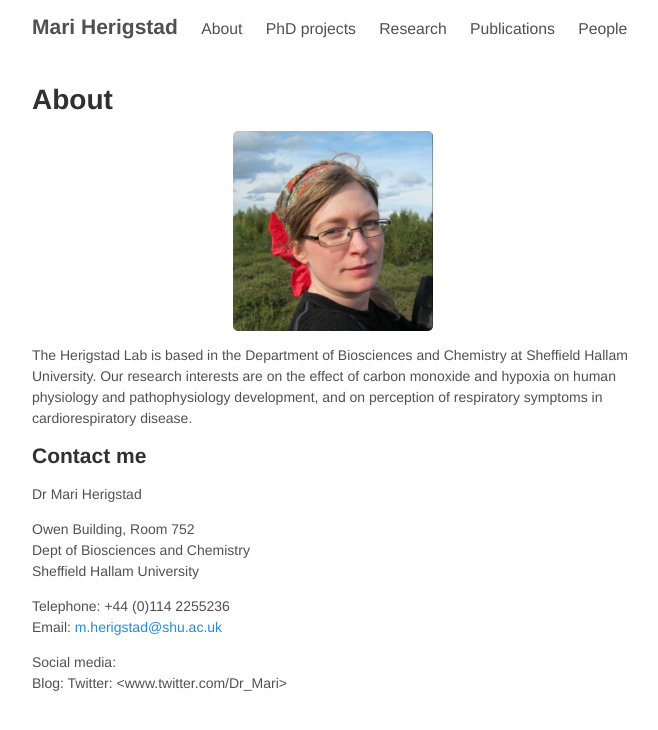
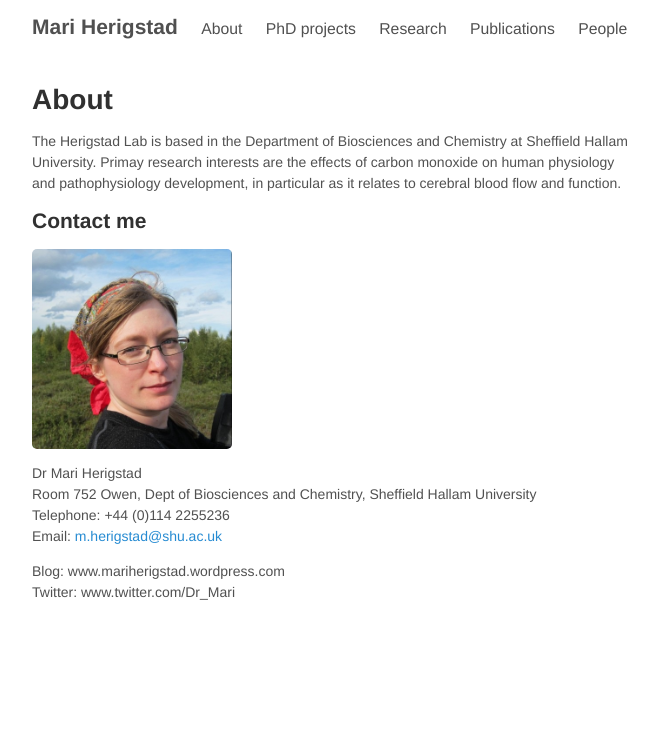
Before and after one commit to mariherigstad/mariherigstad.github.io, a Jekyll site: the page built from about.md, in a window 1280 px wide. Shown: the top 730 px of the page, without its empty margins (307-965 px from the left). Built offline with Jekyll 4.4.1, drawn with Linux system fonts in a browser that asks for light colours.

Commit message:
Update about.md

```diff
--- a/about.md
+++ b/about.md
@@ -3,22 +3,16 @@ layout: page
 title: About
 redirect_from: "/"
 ---
-<p align="center">
-<img src="/assets/mariherigstadportrait.jpg" alt="Mari Herigstad" align="middle" style="width: 200px;"/>
-</p>
-The Herigstad Lab is based in the Department of Biosciences and Chemistry at Sheffield Hallam University. Our research interests are on the effect of carbon monoxide and hypoxia on human physiology and pathophysiology development, and on perception of respiratory symptoms in cardiorespiratory disease.
+The Herigstad Lab is based in the Department of Biosciences and Chemistry at Sheffield Hallam University. Primay research interests are the effects of carbon monoxide on human physiology and pathophysiology development, in particular as it relates to cerebral blood flow and function.
 
 ## Contact me
 
-Dr Mari Herigstad
+<img src="/assets/mariherigstadportrait.jpg" alt="Mari Herigstad" align="middle" style="width: 200px;"/>
 
-Owen Building, Room 752 <br>
-Dept of Biosciences and Chemistry <br>
-Sheffield Hallam University
-
+Dr Mari Herigstad<br>
+Room 752 Owen, Dept of Biosciences and Chemistry, Sheffield Hallam University<br>
 Telephone: +44 (0)114 2255236<br>
 Email: <m.herigstad@shu.ac.uk>
 
-Social media: <br>
-Blog: <www.mariherigstad.wordpress.com>
-Twitter: <www.twitter.com/Dr_Mari>
+Blog: www.mariherigstad.wordpress.com<br>
+Twitter: www.twitter.com/Dr_Mari
```
